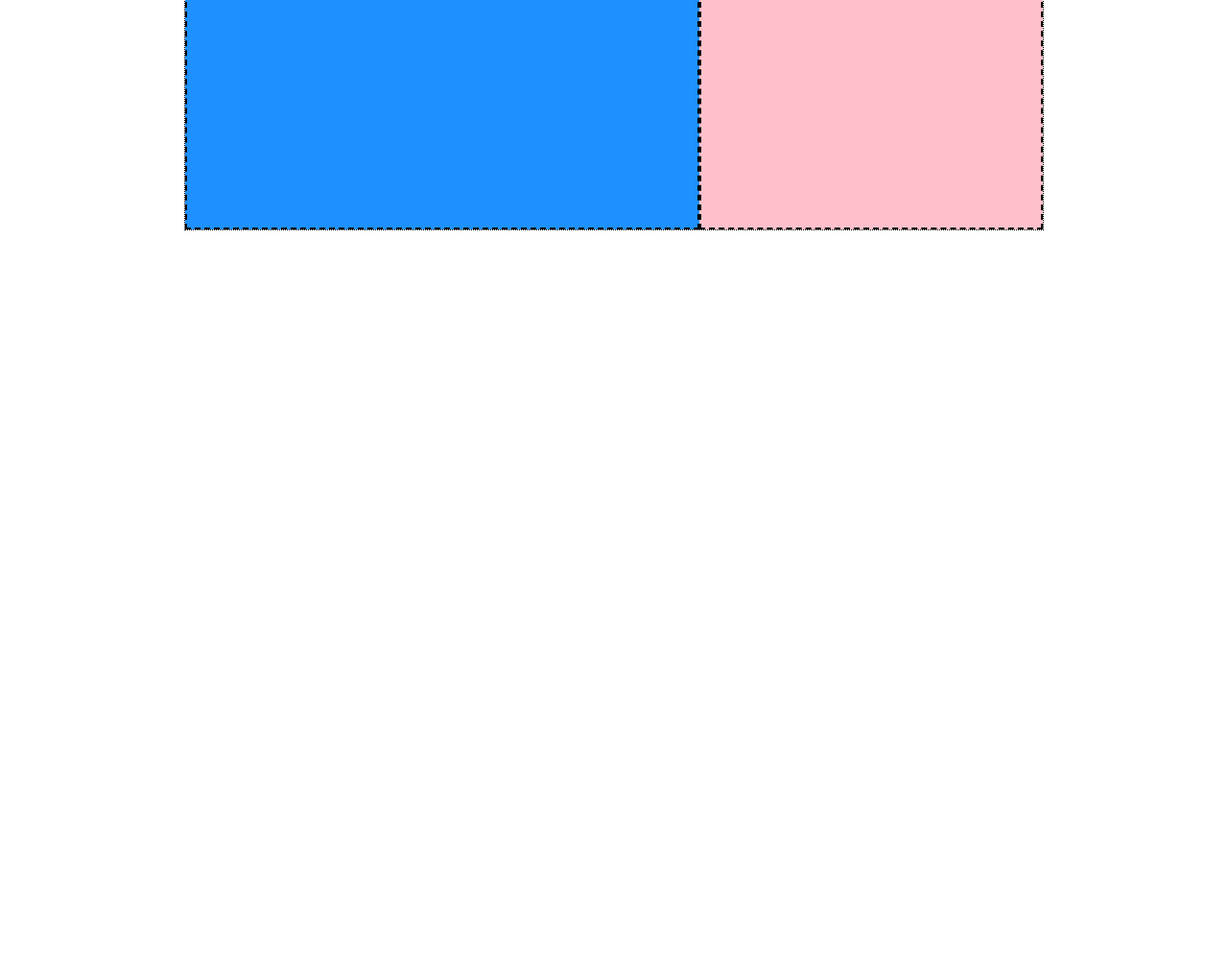
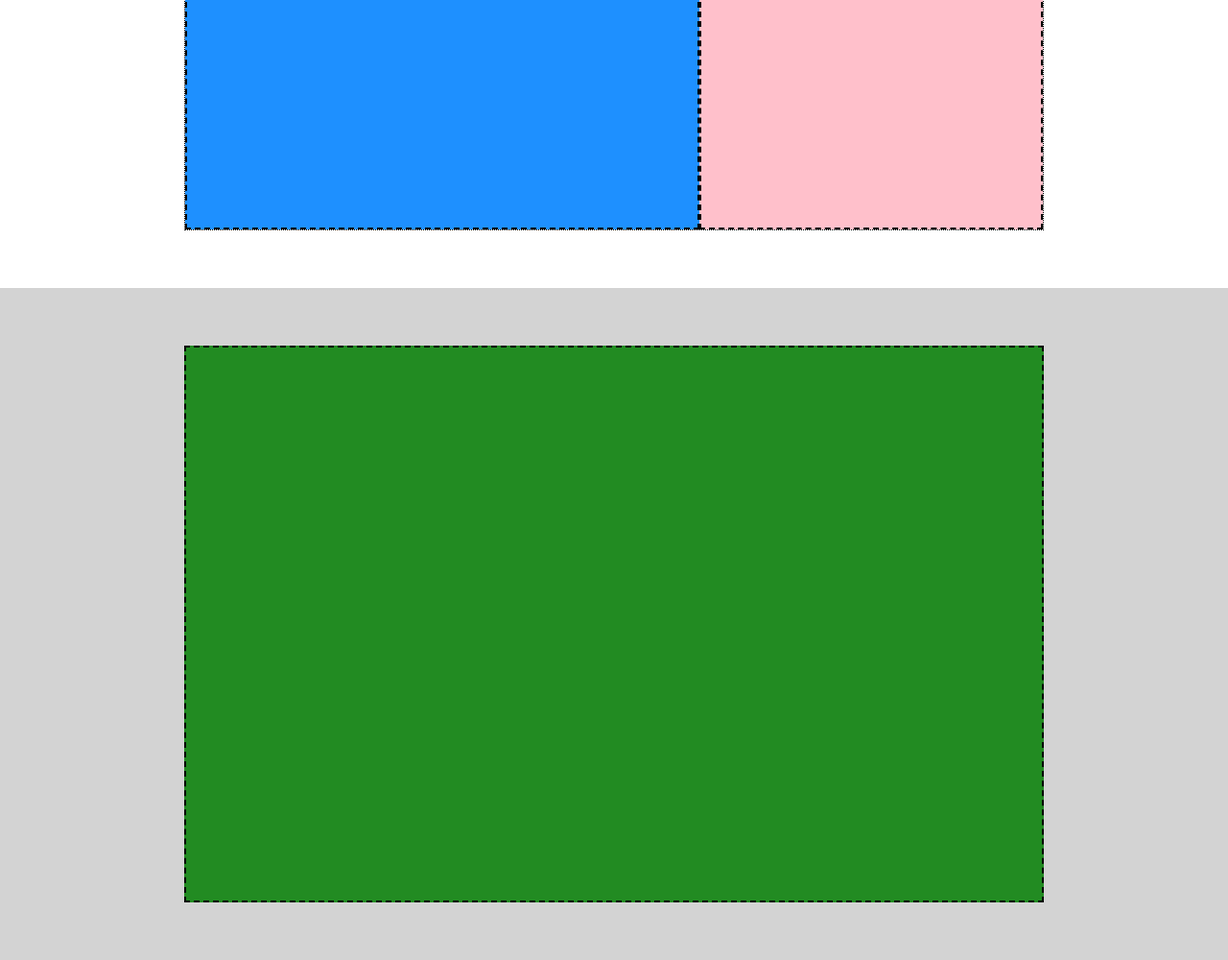
Before and after one commit to SerenaMalusa/htmlcss-struttura-discord, a plain HTML site: page index.html in a window 1280 px wide. Shown: the part 2070-3070 px from the top of the page at 96% size. Before the commit the page ends 2370 px from the top, so only its background shows below. Drawn offline with Linux system fonts and the light colour scheme.

Commit message:
added structure and style for section 5-last main's section

```diff
--- a/css/style.css
+++ b/css/style.css
@@ -132,3 +132,13 @@ main > section {
 .section-odd .wrapper {
     flex-direction: row-reverse;
 }
+
+/* sezione 5 - ultima sezione */
+#section-last {
+    height: 700px;
+}
+
+#section-last .section-cnt {
+    border: 2px dashed black;
+    background-color: #228b22;
+}
--- a/index.html
+++ b/index.html
@@ -69,6 +69,12 @@
         </div>
       </section>
 
+      <section id="section-last" class="section-odd">
+        <div class="container">
+          <div class="section-cnt"></div>
+        </div>
+      </section>
+
     </main>
 
   </body>
```
